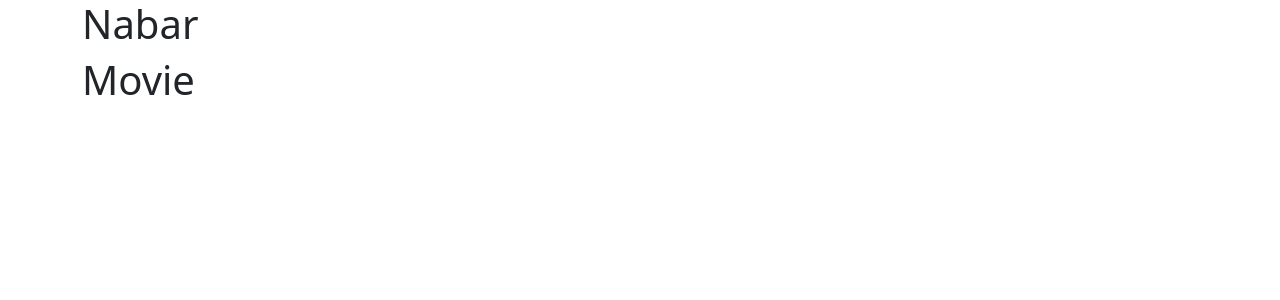
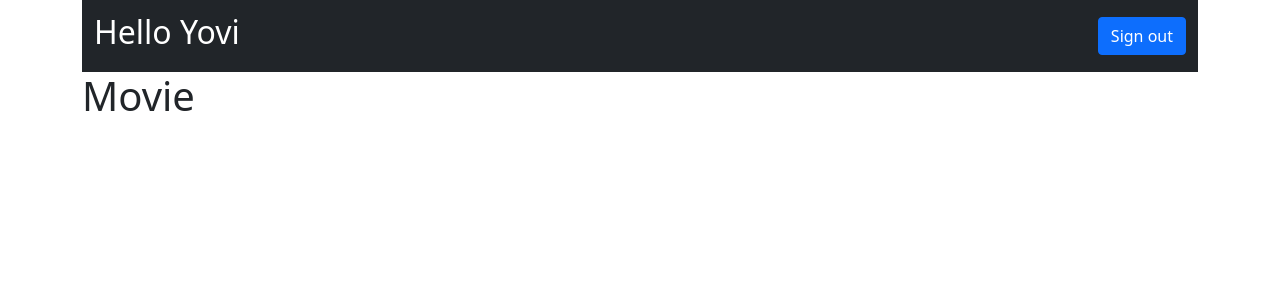
Before and after one commit to aryovi/movies, a React (Create React App) app: page / in a window 1280 px wide. Shown: the top 300 px of the page. Built offline with nearby package versions, Linux system fonts and the light colour scheme.

Commit message:
Add presentation component navbar

```diff
--- a/src/components/Navbar.js
+++ b/src/components/Navbar.js
@@ -1,10 +1,20 @@
 import React from "react";
 
 const Navbar = () => {
+  const user = { name: "Yovi" };
   return (
-    <div>
-      <h1>Nabar</h1>
-    </div>
+    <nav className="navbar navbar-dark bg-dark mb4">
+      <div className="container">
+        <span className="navbar-brand">
+          <h2>{user ? `Hello ${user.name}` : "Welcome@"}</h2>
+        </span>
+        {user ? (
+          <button className="btn btn-primary"> Sign out</button>
+        ) : (
+          <button className="btn btn-primary"> Sign in</button>
+        )}
+      </div>
+    </nav>
   );
 };
 
```
